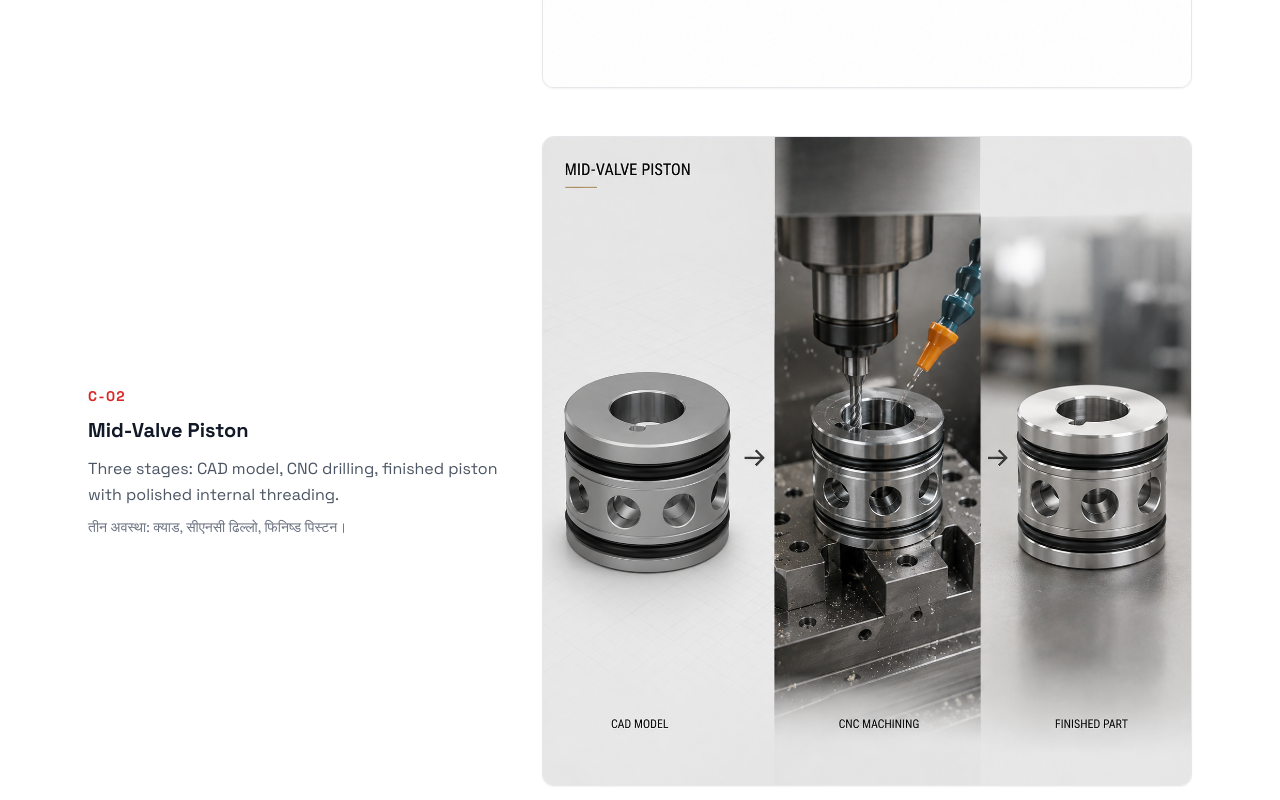
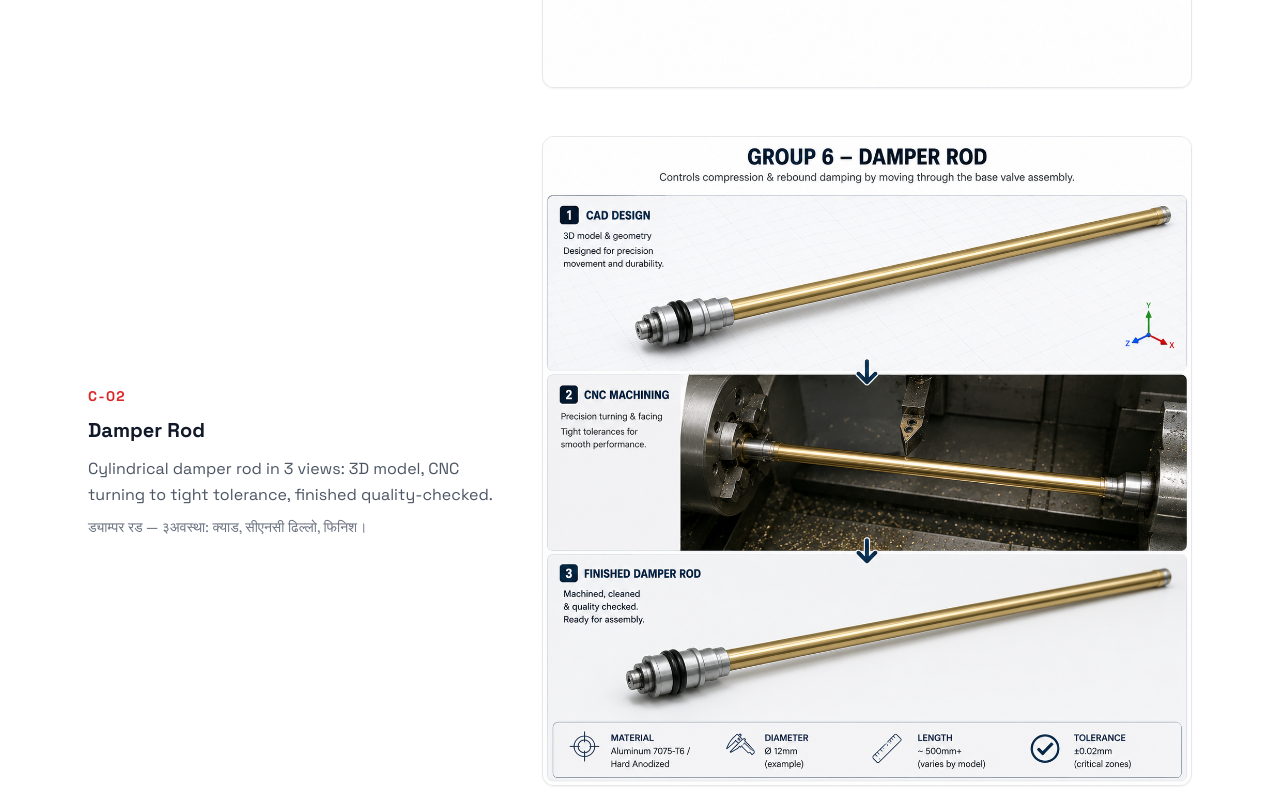
Before and after one commit to arjunyonjan/yonjan-moto, a Next.js app: page /shocks in a window 1280 px wide. Shown: the part 5500-6300 px from the top of the page. Built offline with nearby package versions, Linux system fonts and the light colour scheme.

Commit message:
shocks: add damper rod step (6 cartridge steps)

```diff
--- a/app/shocks/page.tsx
+++ b/app/shocks/page.tsx
@@ -62,22 +62,29 @@ const cartridgeSteps = [
     np: 'क्याड मोडेल + सीएनसी मेसिनिङ — हलो वाला सिलिन्डर।',
   },
   {
+    img: '/images/damper-rod.png',
+    step: '02',
+    title: 'Damper Rod',
+    en: 'Cylindrical damper rod in 3 views: 3D model, CNC turning to tight tolerance, finished quality-checked.',
+    np: 'ड्याम्पर रड — ३अवस्था: क्याड, सीएनसी ढिल्लो, फिनिश।',
+  },
+  {
     img: '/images/cartridge-piston.png',
-    step: '02',
+    step: '03',
     title: 'Mid-Valve Piston',
     en: 'Three stages: CAD model, CNC drilling, finished piston with polished internal threading.',
     np: 'तीन अवस्था: क्याड, सीएनसी ढिल्लो, फिनिष्ड पिस्टन।',
   },
   {
     img: '/images/cartridge-base-valve.png',
-    step: '03',
+    step: '04',
     title: 'Base Valve',
     en: 'Circular component CAD + CNC drilling with coolant flow, then polished to consistent thickness.',
     np: 'सर्कुलर कम्पोनेन्ट — क्याड, सीएनसी ढिल्लो, पोलिशेड।',
   },
   {
     img: '/images/cartridge-top-cap.png',
-    step: '04',
+    step: '05',
     title: 'Top Cap',
     en: 'Gold-plated cartridge top cap with precision concentric rings. CAD, CNC, polished finish.',
     np: 'गल्ड प्लेटेड टप क्याप — सीएनसी मेसिनिङ, पोलिशेड।',
```
Also changed, not shown: public/images/damper-rod.png (added).
